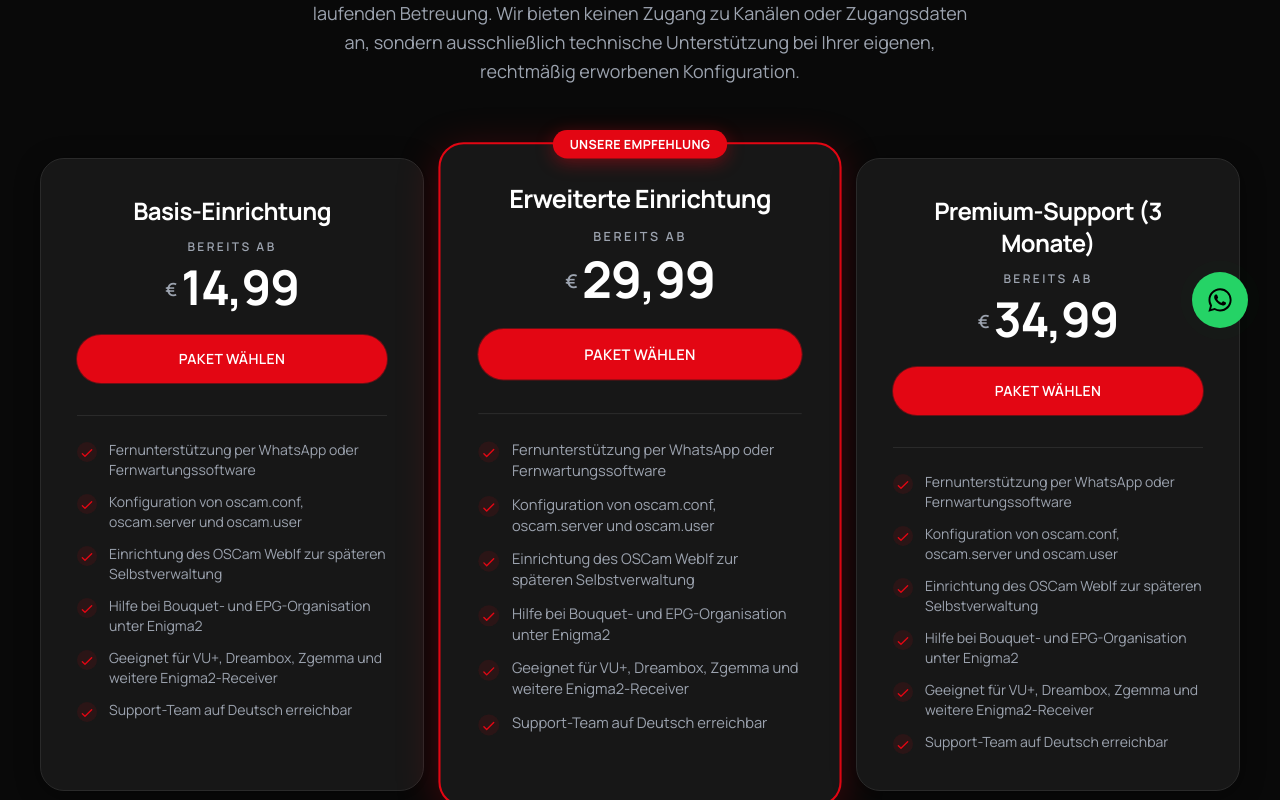
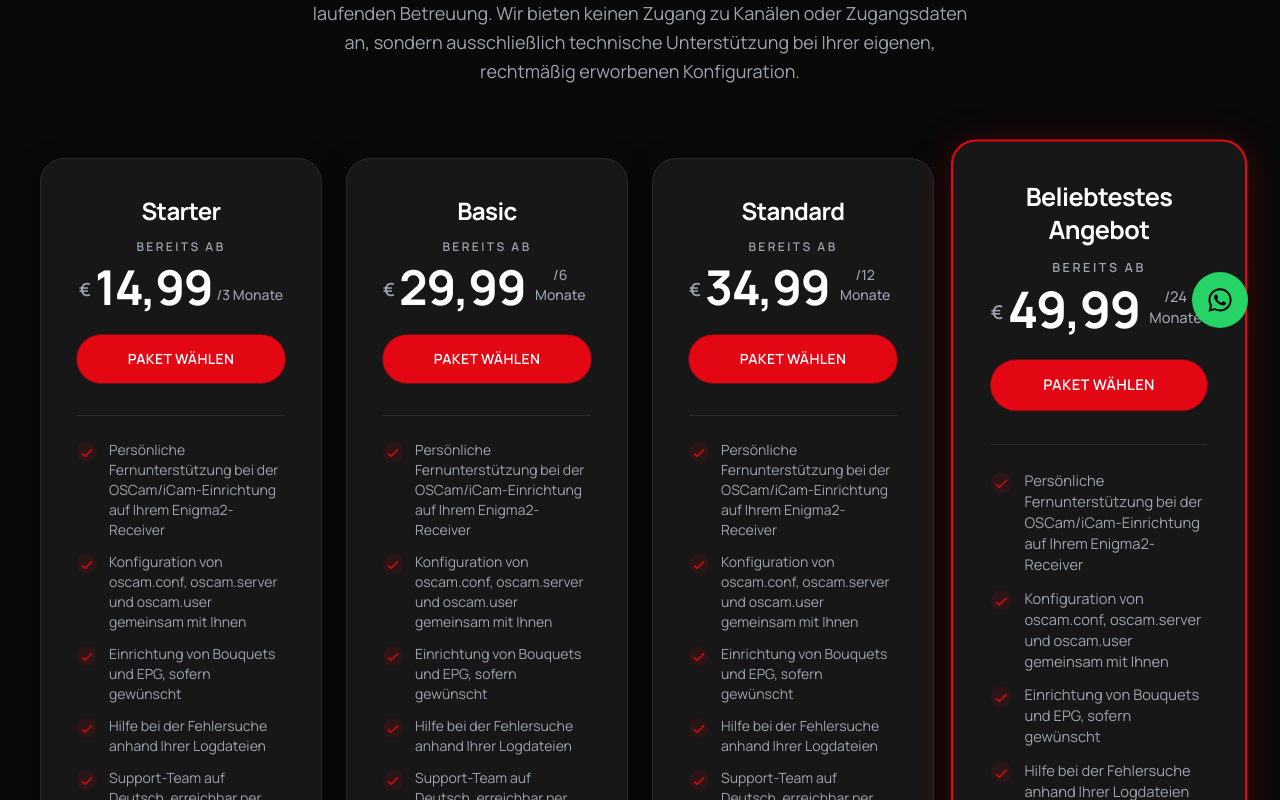
Before and after one commit to zakariyaa98/oscam-icam, a Next.js app: page /oscam-service in a window 1280 px wide. Shown: the part 440-1240 px from the top of the page. Built offline with nearby package versions, Linux system fonts and the light colour scheme.

Commit message:
Update OSCam service pricing

```diff
--- a/components/plans/PricingTabs.tsx
+++ b/components/plans/PricingTabs.tsx
@@ -1,19 +1,14 @@
-import { PricingCard } from "@/components/plans/PricingCard";
-import { pricingDurations } from "@/lib/plans";
+import { FeaturedPlanCard } from "@/components/plans/FeaturedPlanCard";
+import { featuredPlans } from "@/lib/plans";
 
-// Simple, tab-free pricing grid: one clean card per support package, showing its
-// lowest ("bereits ab") price. All packages, prices and features come from
-// lib/plans.ts unchanged.
+// Same clean pricing table as the home page (PlansPreview): one card per plan
+// from lib/plans.ts, no tabs. Prices and plans come from the project data
+// unchanged; feature list is the project's own homeFeatures.
 export function PricingTabs() {
   return (
-    <div className="grid w-full items-start gap-6 pt-4 sm:grid-cols-2 lg:grid-cols-3">
-      {pricingDurations.map((duration) => (
-        <PricingCard
-          key={duration.id}
-          tier={duration.tiers[0]}
-          duration={duration}
-          recommended={duration.featured}
-        />
+    <div className="grid w-full items-start gap-6 pt-4 sm:grid-cols-2 lg:grid-cols-4">
+      {featuredPlans.map((plan) => (
+        <FeaturedPlanCard key={plan.id} plan={plan} />
       ))}
     </div>
   );
```
